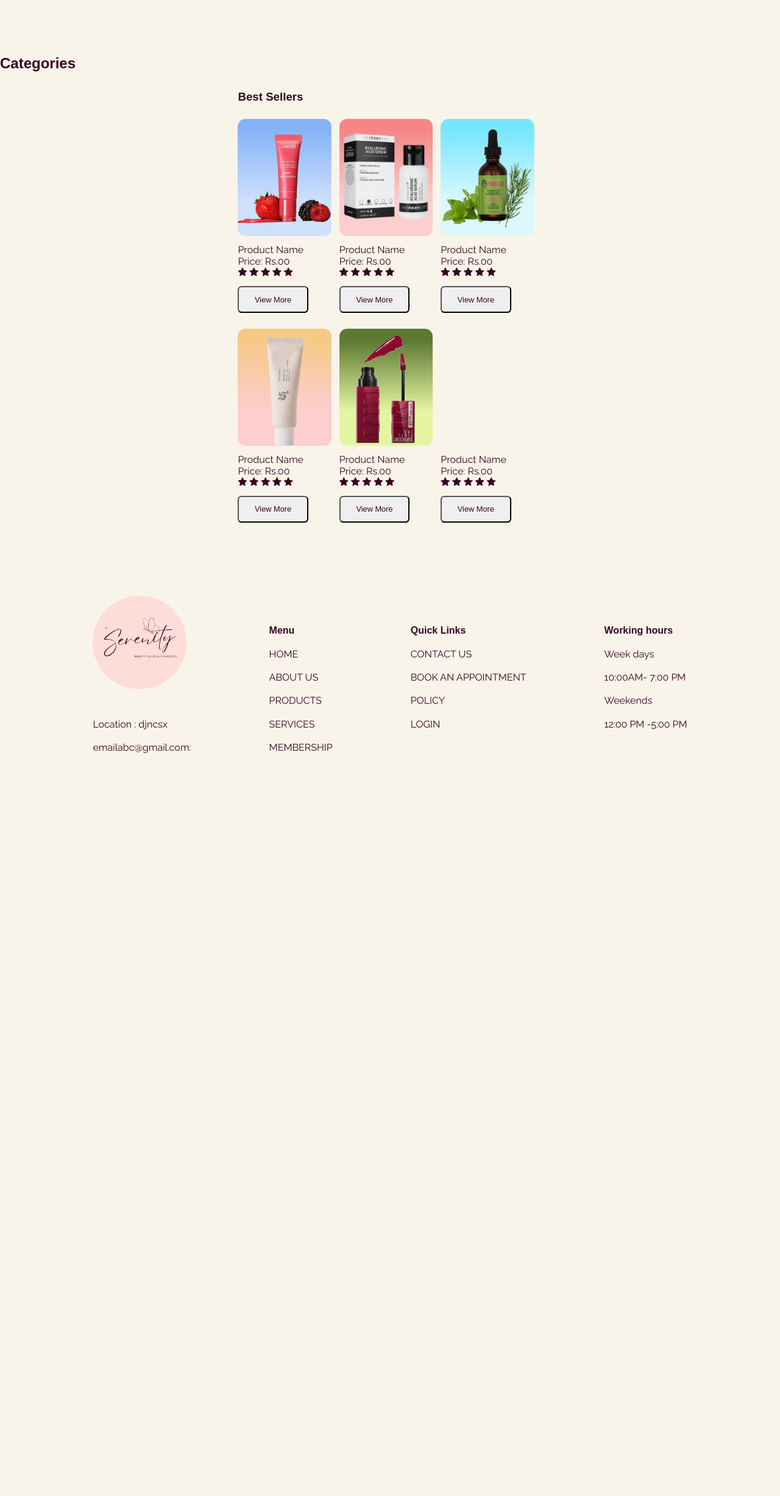
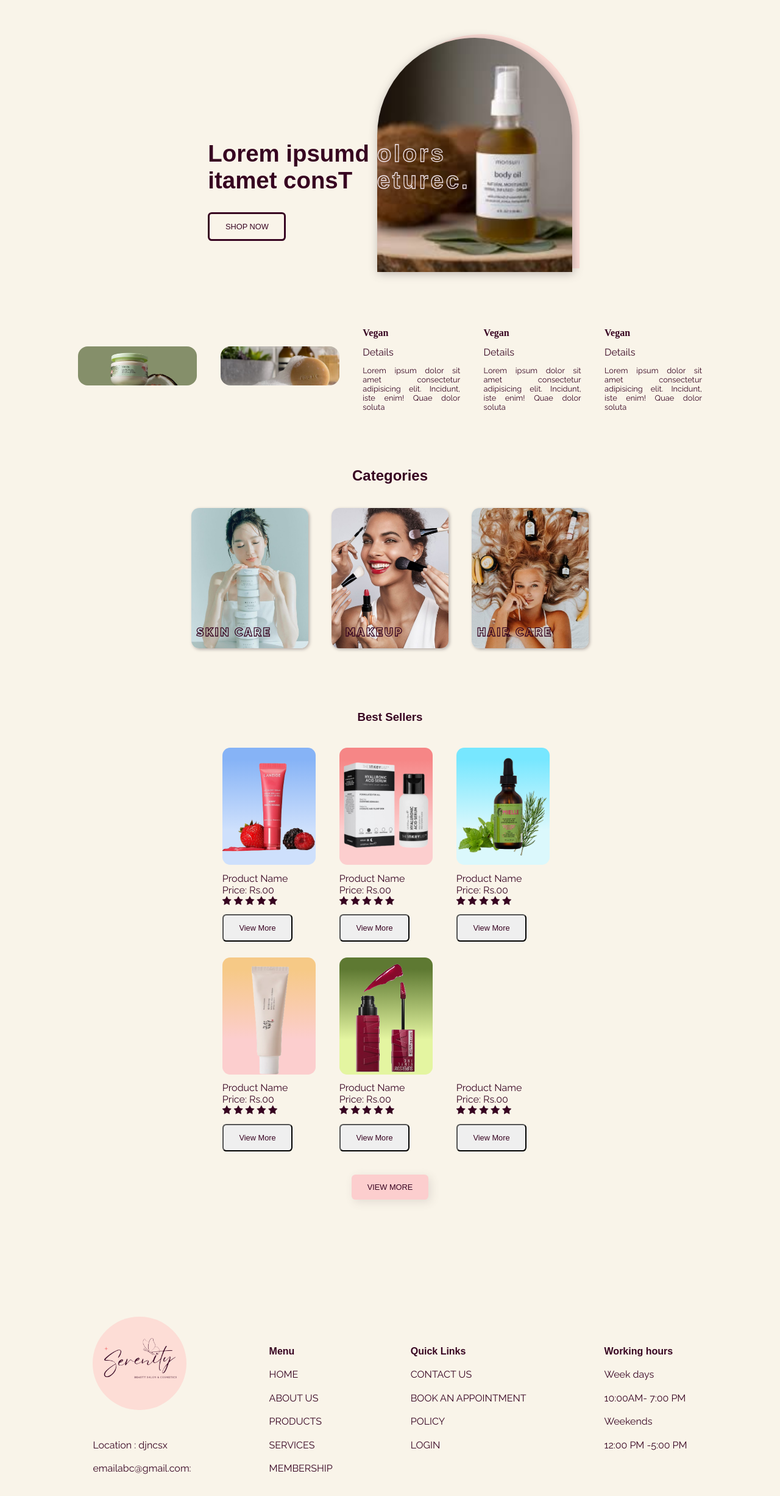
Before and after one commit to aspaceformyhead/Appointment-Booking, a PHP site: page /products.html in a window 1280 px wide. Shown: the part 90-2543 px from the top of the page at 61% size. Before the commit the page ends 1325 px from the top, so only its background shows below. Run offline with PHP 8.4, Linux system fonts and the light colour scheme; some web fonts are replaced.

Commit message:
Update about-us.html, products.html and style.css and additon of new images

```diff
--- a/products.html
+++ b/products.html
@@ -17,7 +17,7 @@
 </head>
 
 <body>
-    <main>
+    <main class="body">
         <header>
             <img src="images/2.png" alt="">
             <ul>
@@ -29,24 +29,62 @@
             </ul>
             <button class="primary">Appointment</button>
         </header>
-        <section>
-            <div class="txtBtn"></div>
-            <div class="prodArch"></div>
+        <section class="prodBody">
+            <div class="txtBtn">
+                <div class="btn">
+                    <h1>Lorem ipsumd <br>itamet consT </h1>
+                    <br><button class="secondary">SHOP NOW</button>
+                </div>
+
+
+
+            </div>
+            <div class="prodArch">
+                <div class="rem">
+                    <h1>olors <br>
+                        eturec. </h1>
+                </div>
+                <div class="imgArch"></div>
+                <div class="shadowArch"></div>
+            </div>
         </section>
-        <section>
-            <div class="abtProd"></div>
-            <div class="abtProd"></div>
-            <div class="abtInfo"></div>
-            <div class="abtInfo"></div>
-            <div class="abtInfo"></div>
+        <section class="igd">
+            <div class="abtProd" id="ing1">
+
+            </div>
+            <div class="abtProd" id="ing2">
+
+            </div>
+            <div class="abtInfo">
+                <h4>Vegan</h4>
+                <h6>Details</h6>
+                <p>Lorem ipsum dolor sit amet consectetur adipisicing elit. Incidunt, iste enim! Quae dolor soluta </p>
+            </div>
+            <div class="abtInfo">
+                <h4>Vegan</h4>
+                <h6>Details</h6>
+                <p>Lorem ipsum dolor sit amet consectetur adipisicing elit. Incidunt, iste enim! Quae dolor soluta </p>
+            </div>
+            <div class="abtInfo">
+                <h4>Vegan</h4>
+                <h6>Details</h6>
+                <p>Lorem ipsum dolor sit amet consectetur adipisicing elit. Incidunt, iste enim! Quae dolor soluta
+                </p>
+            </div>
 
         </section>
         <section class="categories">
             <h1>Categories</h1>
             <div class="category">
-                <div class="each"></div>
-                <div class="each"></div>
-                <div class="each"></div>
+                <div class="each" id="skin">
+                    <h3>Skin Care </h3>
+                </div>
+                <div class="each" id="makeup">
+                    <h3>Makeup</h3>
+                </div>
+                <div class="each" id="hairCare">
+                    <h3>Hair Care</h3>
+                </div>
 
             </div>
         </section>
@@ -152,6 +190,7 @@
                 </div>
 
             </div>
+            <button class="primary button"> VIEW MORE</button>
         </section>
 
         <footer>
--- a/style.css
+++ b/style.css
@@ -522,10 +523,10 @@ footer{
     }
 }
 /* About Us*/
-.aboutUs{
+.body{
     display: flex;
     flex-direction: column;
-    gap: 10vw;
+    gap: 8vw;
 }
 .about{
     min-height: 30vw;
@@ -667,16 +681,202 @@ footer{
         .mem2{
             border-radius: 0 0 50vw 50vw;
         }
+        #barb{
+            background: url(images/haistylist\ team.jpg);
+            background-size: cover;
+            background-position: center;
+            background-repeat: no-repeat;
+
+        }
+        #mua{
+            background: url(images/mua.jpg);
+            background-size: cover;
+            background-position: center;
+            background-repeat: no-repeat;
+
+        }
+        #lash{
+            background: url(images/Lash\ Helm.jpg);
+            background-size: cover;
+            background-position: center;
+            background-repeat: no-repeat;
+
+        }
+        #nail{
+            background: url(images/nail\ tech.jpg);
+            background-size: cover;
+            background-position: center;
+            background-repeat: no-repeat;
+
+        }
 
     }
 }
 /*Products*/
+.prodBody{
+    display: flex;
+    width: fit-content;
+    height: fit-content;
+    align-self: center;
+    font-size: 2vw;
+    gap: 1vw;
+    .txtBtn{
+        display: flex;
+        gap: .5vw;
+        position: relative;
+        top: 10vw;
+            .btn{
+                display: flex;
+                flex-direction: column;
+                }
+        }
+    .prodArch{
+        height: 31vw;
+        z-index: 2;
+        .rem h1{
+            letter-spacing: .3vw;
+            z-index: 1;
+            position: relative;
+            top: 10vw;
+            color: transparent;
+            -webkit-text-stroke-width: 0.1vw;
+            -webkit-text-stroke-color: rgb(244, 232, 239);
+        }
+    .imgArch{
+        position: relative;
+        bottom: 10vw;
+        z-index: -1;
+        background: url(images/monsuri.png);
+        width: 25vw;
+        height: 30vw;
+        border-radius: 50vw 50vw 0 0 ;
+        background-size: cover;
+        background-repeat: no-repeat;
+        background-position: center;
+        box-shadow: 2px 2px 15px rgba(85, 75, 81, 0.406) ;
+    }
+    .shadowArch{
+        position: relative;
+        bottom: 40.5vw;
+        left: 1vw;
+        z-index: -2;
+        width: 25vw;
+        height: 30vw;
+        border-radius: 50vw 50vw 0 0 ;
+        background-color: rgb(253, 221, 214);
+    }
+
+    }
+}
+.igd{
+    display: flex;
+    max-width: 80vw;
+    align-self: center;
+    justify-content: center;
+    align-items: center;
+    gap: 3vw;
+    margin-top: -5vw;
+    .abtProd{
+        flex: 2;
+        width: 10vw;
+        height: 5vw;
+        border-radius: 1.25vw;
+    }
+    .abtInfo{
+        flex: 1;
+        gap: 1vw;
+        display: flex;
+        flex-direction: column;
+        width: 20vw;
+        height: fit-content;
+        p{
+            font-size: 1vw;
+            height: 5vw;
+            width:12.5vw;
+            text-align: justify;
+        }
+    }
+    #ing1{
+        background: url(images/ing3.jpg);
+        background-size: cover;
+        background-position: center;
+        background-repeat: no-repeat;
+    }
+    #ing2{
+        background: url(images/ing\ 2.jpg);
+        background-size: cover;
+        background-position: center;
+        background-repeat: no-repeat;
+    }
+}
+
+.categories{
+    display: flex;
+    flex-direction: column;
+    align-self: center;
+    gap: 3vw;
+    text-align: center;
+
+    .category{
+        display: flex;
+        width: fit-content;
+        gap: 3vw;
+        h3{
+            position: relative;
+            top: 15vw;
+            right: 2vw;
+            z-index: 2;
+            color: transparent;
+            -webkit-text-stroke-width: 0.1vw;
+            -webkit-text-stroke-color: rgb(55, 4, 33);
+            font-family: "Raleway", sans-serif;
+            font-size: 1.5vw;
+            font-weight:900;
+            text-transform: uppercase;
+            letter-spacing: .2vw;
+        }
+        .each{
+            width: 15vw;
+            height: 18vw;
+            align-content: baseline;
+            border-radius: 1vw;
+            box-shadow: 2px 2px 5px rgba(85, 75, 81, 0.406) ;
+
+        }
+        #skin{
+            background: url(images/skincare.jpg);
+            background-size: cover;
+            background-repeat: no-repeat;
+            background-position: center;
+        }
+        #makeup{
+            background: url(images/makeup.jpg);
+            background-size: cover;
+            background-repeat: no-repeat;
+            background-position: center;
+
+        }
+        #hairCare{
+            background: url(images/haircare.jpg);
+            background-size: cover;
+            background-repeat: no-repeat;
+            background-position: center;
+        }
+    }
+}
 .bestSeller{
     display: flex;
     flex-direction: column;
-    gap: 2vw;
+    gap: 3vw;
     justify-items: center;
     align-self: center;
+    text-align: center;
+    height: fit-content;
+    .button{
+        align-self: center;
+        border-top: 5vw;
+
+    }
     .sellers{
         display: flex;
         flex-direction: column;
@@ -685,6 +885,7 @@ footer{
             display: flex;
             justify-content: center;
             align-items: center;
+            gap: 2vw;
 
 
             .products{
@@ -696,6 +897,7 @@ footer{
                 flex: 1;
                 p{
                     width: fit-content;
+                    text-align: left;
                 }
             div{
                 height: 15vw;
@@ -759,6 +961,7 @@ footer{
                 }
                 .star{
                     height: fit-content;
+                    width: fit-content;
                 }
 
         }
```
Also changed, not shown: other parts of style.css (+19 -5 lines), about_us.html (+5 -5 lines), images/group.jpg (deleted), images/haircare.jpg (added), images/ing 1.jpg (added), images/ing 2.jpg (added), images/ing3.jpg (added), images/interior1.jpg (added), images/interior2.jpg (added), images/interior3.jpg (added), images/makeup.jpg (added), images/monsuri.jpg (added), images/monsuri.png (added), images/skincare.jpg (added).
